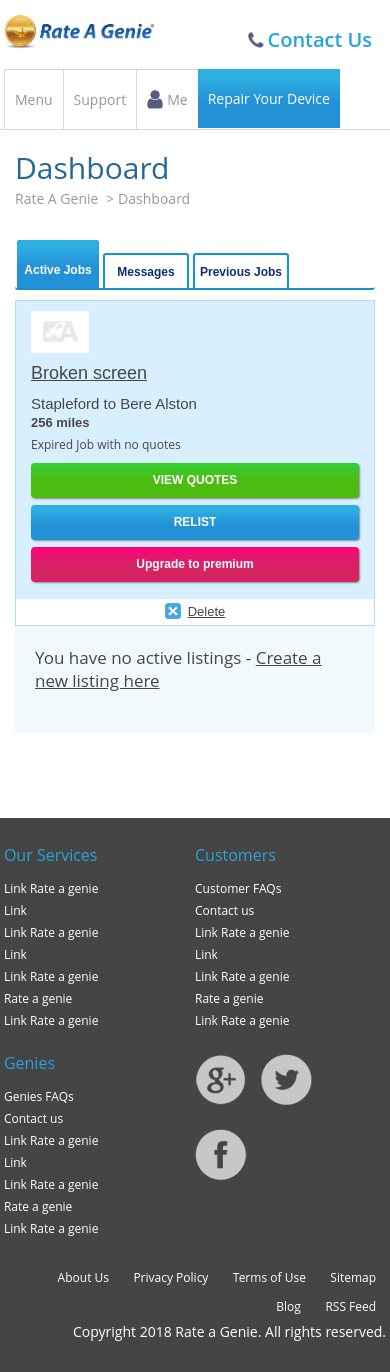
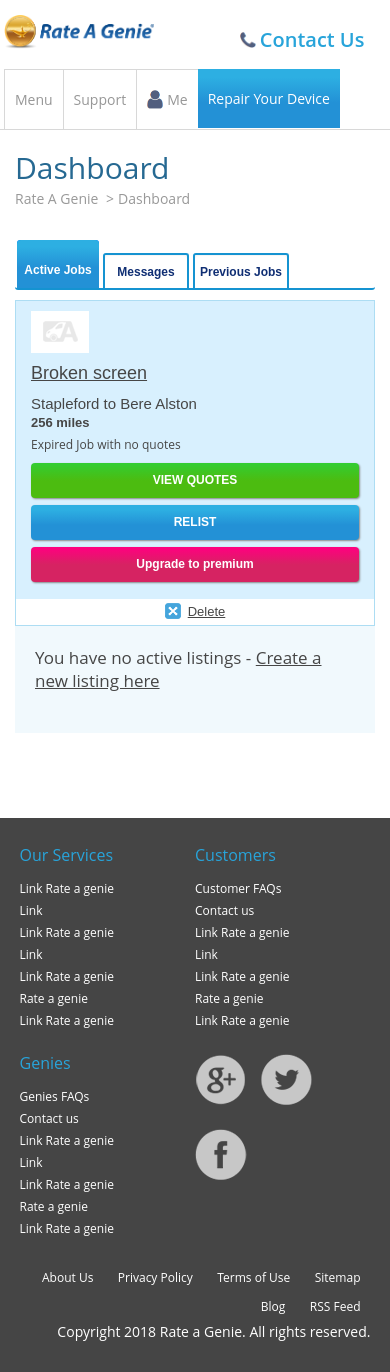
Before and after one commit to Svetlana712/rate-a-genie, a PHP site: page /dashcust.php in a window 390 px wide. Run offline with PHP 8.4, Linux system fonts and the light colour scheme.

Commit message:
Add files via upload

```diff
--- a/rateagenie/sass/style2.css
+++ b/rateagenie/sass/style2.css
@@ -216,10 +216,6 @@ footer {
   clear: both;
   background: #454545;
   color: #FFFFFF; }
-  footer .footer-wrap {
-    width: 1170px;
-    margin: 10px auto 0 auto;
-    padding: 0; }
   footer h3 {
     color: #28a4da;
     font-size: 16px;
@@ -272,6 +268,11 @@ footer {
         display: inline-block;
         *display: inline;
         margin: 0 10px; }
+
+.footer-wrap {
+  width: 1170px;
+  margin: 10px auto 0 auto;
+  padding: 0; }
 
 .footer_nav {
   float: left;
@@ -1728,6 +1739,11 @@ header #main-menu .pinkbtn {
 
 /***************************Media************************* */
 @media (max-width: 1199px) {
+  .header-wrap,
+  .footer-wrap,
+  .container {
+    width: 98%; }
+
   .contactTeam .callteam .phone {
     font-size: 36px; }
     .contactTeam .callteam .phone .number {
@@ -2003,11 +2062,10 @@ header #main-menu .pinkbtn {
     .logo img {
       max-width: 150px; }
 
-  header .header-wrap {
-    width: 98%; }
   header .header-left {
     float: none;
-    margin-bottom: 10px; }
+    margin-bottom: 10px;
+    width: 98%; }
   header .header-right {
     float: none;
     clear: both;
@@ -2022,8 +2080,12 @@ header #main-menu .pinkbtn {
     border: none;
     float: right; }
 
+  .phone-info .phone-info-box {
+    left: auto;
+    right: 20px; }
+
   footer .footer-wrap {
-    width: 98%; }
+    width: 90%; }
   footer .footer_nav,
   footer .footer_right {
     width: 49%;
--- a/rateagenie/sass/style2.sass
+++ b/rateagenie/sass/style2.sass
@@ -260,10 +260,7 @@ footer
   color: #FFFFFF
 
 
-  .footer-wrap
-    width: 1170px
-    margin: 10px auto 0 auto
-    padding: 0
+
 
   h3
     color: #28a4da
@@ -326,6 +323,10 @@ footer
         *display: inline
         margin: 0 10px
 
+.footer-wrap
+  width: 1170px
+  margin: 10px auto 0 auto
+  padding: 0
 
 .footer_nav
   float: left
@@ -1947,6 +1960,11 @@ header
 
 /***************************Media**************************/
 @media (max-width: 1199px)
+  .header-wrap,
+  .footer-wrap,
+  .container
+    width: 98%
+
   .contactTeam
     .callteam
       .phone
@@ -2200,9 +2257,23 @@ header
     .col6
       width: 8%
 
+  .job
+    .lowest_bid
+      .inner
+        font-size: 14px
+        line-height: 16px
+
+    #bids
+      .col1
+        width: 34%
+      .col4
+        width: 14%
+      .col5
+        width: 22%
+
 @media (min-width: 768px)
   .container
-    width: 100%
+    width: 98%
 
   .col-sm-7
     width: 58.33333333%
@@ -2234,8 +2305,6 @@ header
       max-width: 150px
 
   header
-    .header-wrap
-      width: 570px
 
     h2
       &.phone_number
@@ -2256,17 +2325,12 @@ header
       top: 35px
 
   footer
-    .footer-wrap
-      width: 570px
 
     .footer_nav
       width: 30%
       max-width: 100%
       margin-right: 3%
 
-  #faqs
-    .wrap
-      width: 560px
 
   .faq-search-form
     .form-row
@@ -2311,6 +2375,23 @@ header
               &:visited
                 padding: 24px 15px 12px !important
 
+  .job
+    #overview
+      .linkbtn
+        padding-left: 10px
+        padding-right: 10px
+
+    .upgrade-box
+      text-align: center
+      .upgradebtn
+        width: auto
+        float: none
+        margin: 0 auto 10px auto
+      .motivation
+        width: 300px
+        float: none
+
+
 
 
 
@@ -2323,12 +2404,11 @@ header
       max-width: 150px
 
   header
-    .header-wrap
-      width: 98%
 
     .header-left
       float: none
       margin-bottom: 10px
+      width: 98%
 
     .header-right
       float: none
@@ -2350,9 +2430,14 @@ header
         border: none
         float: right
 
+  .phone-info
+    .phone-info-box
+      left: auto
+      right: 20px
+
   footer
     .footer-wrap
-      width: 98%
+      width: 90%
 
     .footer_nav,
     .footer_right
@@ -2370,8 +2455,6 @@ header
         margin-right: 10px
 
   #faqs
-    .wrap
-      width: 98%
 
     .faq-search-form
       #faqs-submit,
@@ -2405,6 +2488,8 @@ header
     .col6
       width: 10%
 
+  .mailbox,
+  .job
     .is-more
       .thread_item
         .user
@@ -2419,7 +2504,9 @@ header
     h4
       font-size: 24px
 
-  .mailbox
+  .mailbox,
+  .job #bids,
+  .job #quests,
     .cols
       width: 100%
       float: none
@@ -2427,6 +2514,9 @@ header
       margin: 5px 0
       &:before
         font-weight: bold
+
+  .mailbox
+    .cols
       &.subject
         &:before
           content: "Subject: "
@@ -2440,8 +2530,44 @@ header
         &:before
           content: "Received: "
 
+  .job
+    .job-details,
+    .lowest_bid
+      width: 100%
+      float: none
+    .cols
+      &.bidder
+        .provider
+          &:before
+            content: "Bidder: "
+            font-weight: bold
+      &.amount
+        &:before
+          content: "Amount: "
+      &.when
+        &:before
+          content: "When: "
+      &.dates
+        &:before
+          content: "Dates: "
+
+  .job
+    #bids,
+    #quests
+      .cols
+        padding: 0 5px
+      .col1.bidder
+        position: relative
+    .bid-expander,
+    .quest-expander
+      position: absolute
+      right: 10px
+
+
   #mailbox-inbox .grid-header-row,
-  #mailbox-sent .grid-header-row
+  #mailbox-sent .grid-header-row,
+  .job #bid-title,
+  .job #quest-title
     display: none
 
   .mobile-grid-header-row
@@ -2535,7 +2661,8 @@ header
       .img-container
         margin-bottom: 10px
 
-  .mailbox
+  .mailbox,
+  .job
     .is-more
       .thread_item
         .user
@@ -2590,8 +2717,8 @@ header
       text-align: center
 
 @media (min-width: 1200px)
-  .container
-    width: 1170px
+  //.container
+  //  width: 1170px
 
   .col-lg-6
     width: 50%
```
Also changed, not shown: other parts of rateagenie/sass/style2.css (+146 -58 lines), other parts of rateagenie/sass/style2.sass (+74 -23 lines), 1 other file. Lines whose indentation alone changed are shown as unchanged.
